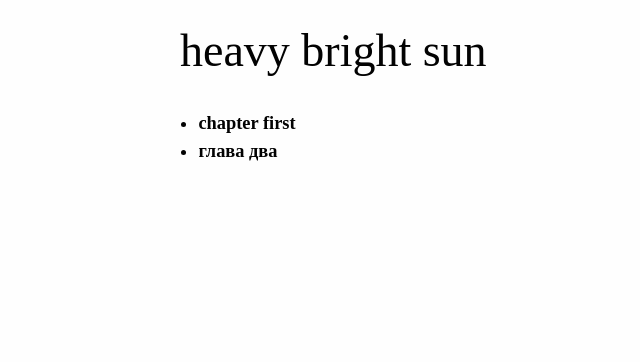
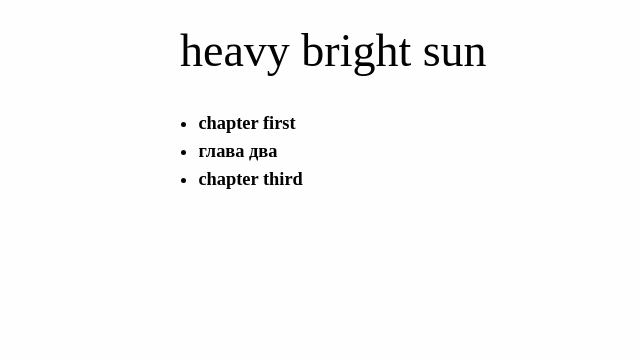
Before and after one commit to caryoscelus/heavy-bright-sun, a Jekyll site: the page built from index.md, in a window 1280 px wide. Shown: the top 362 px of the page, without its empty margins (0-640 px from the left). Built offline with Jekyll 4.4.1, drawn with Linux system fonts in a browser that asks for light colours.

Commit message:
index update

```diff
--- a/index.md
+++ b/index.md
@@ -4,3 +4,4 @@ title: heavy bright sun
 
 - [chapter first](chapters/001-chapter-first.html)
 - [глава два](chapters/002-glava-dva.html)
+- [chapter third](chapters/003-chapter-third.html)
```
